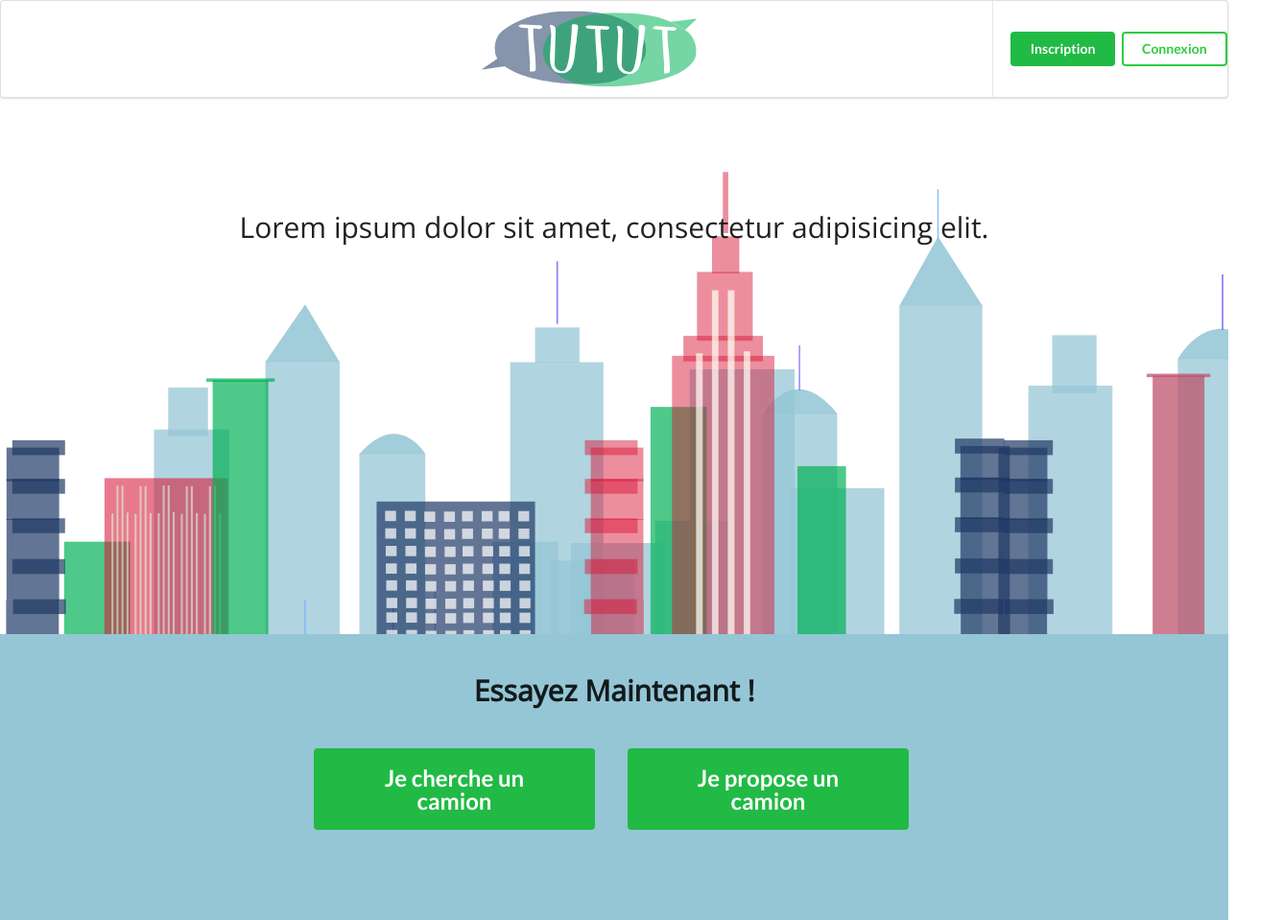
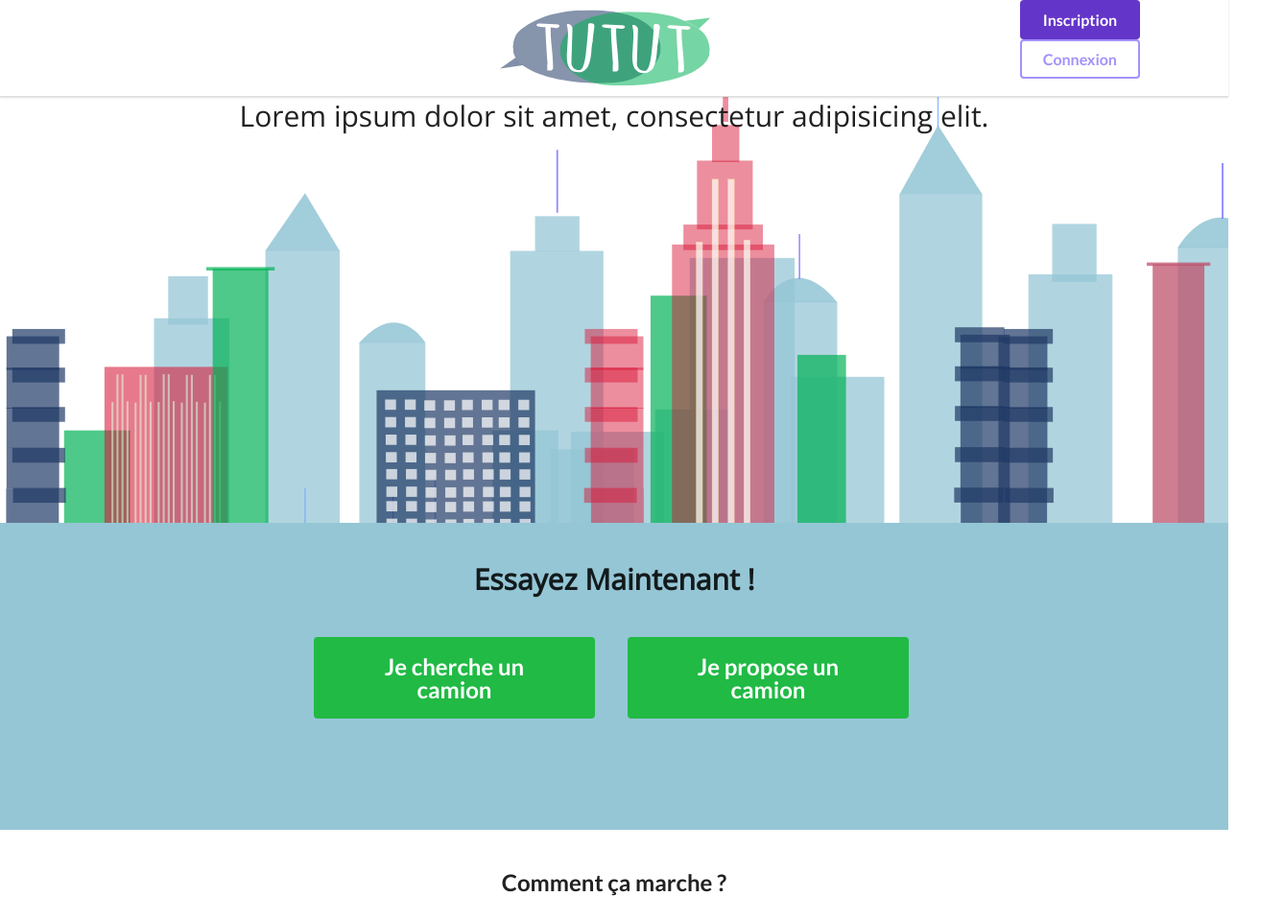
Before and after one commit to nemo75/hackaton-tutut, a website: page public/index.html in a window 1280 px wide. Shown: the top 959 px of the page at 96% size, 1337 px wide, since content can reach past the window. Drawn offline with nearby package versions, Linux system fonts and the light colour scheme; some icons are missing; a web font is replaced by a local one.

```diff
--- a/public/assets/css/style.css
+++ b/public/assets/css/style.css
@@ -16,8 +16,8 @@
 	width: 100%;
 }
 
-.bouton_connexion.bouton_connexion.bouton_connexion.bouton_connexion.bouton_connexion {
-	margin-right: 40px;
+.boutons_menu.boutons_menu.boutons_menu.boutons_menu.boutons_menu {
+	display: inline-block;
 }
 
 .bandeau_slogan {
--- a/public/index.html
+++ b/public/index.html
@@ -11,18 +11,18 @@
 </head>
 <body>
 	<!--MENU-->
-	<div class="ui stackable large menu">
+	<div class="ui stackable large top fixed menu">
 		<div class="logo">
 			<a href="index.html"> <img class="logo_accueil" src="logo.svg"/> </a>
 		</div>
 
 		<div class="right stackable menu">
-			<div class="item">
-				<div class="middle aligned content">
-					<a href="#" class="ui green button">Inscription</a>
-					<a href="#" class="ui inverted green button bouton_connexion">Connexion</a>
+
+				<div class="middle aligned content boutons_menu">
+					<a href="#" class="ui violet large button boutons_menu">Inscription</a>
+					<a href="#" class="ui inverted violet large button boutons_menu">Connexion</a>
 				</div>
-			</div>
+
 		</div>
 	</div>
 
```
Also changed, not shown: public/driver.html (+2 -2 lines), public/livre.html (+2 -2 lines).
